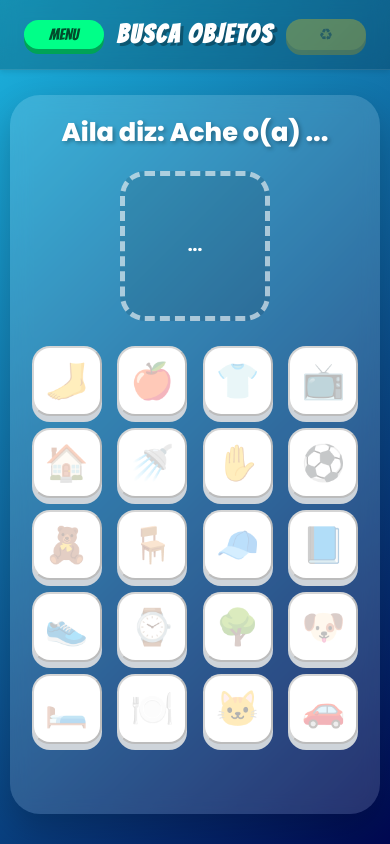
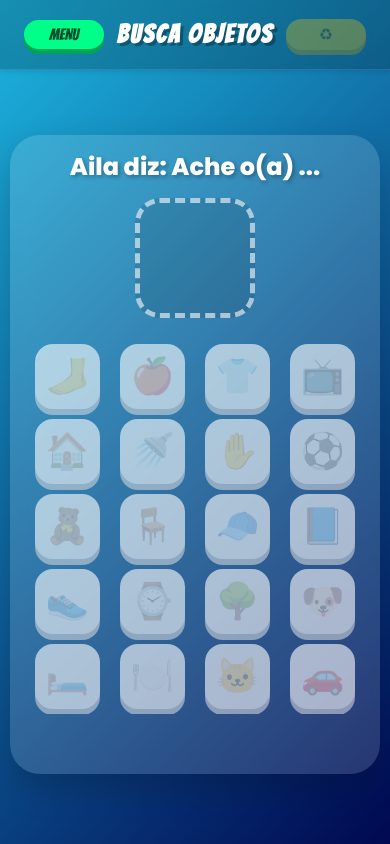
Before and after one commit to pelegobruno/jogos-tea, a React (Vite) app: page /jogos-tea/objetos in a window 390 px wide. Built offline with nearby package versions, Linux system fonts and the light colour scheme.

Commit message:
Fix: render error, session persistence and objetos layout optimization

```diff
--- a/src/pages/Objetos.jsx
+++ b/src/pages/Objetos.jsx
@@ -2,7 +2,6 @@
 import { useNavigate } from 'react-router-dom'
 import '@/styles/objetos.css'
 
-/* ===== ITENS (Caminhos relativos para GitHub Pages) ===== */
 const ITENS_ORIGINAIS = [
   { icon: '🏠', nome: 'Casa', audio: 'audio/comandos/aila-arraste-casa.mp3' },
   { icon: '⚽', nome: 'Bola', audio: 'audio/comandos/aila-arraste-bola.mp3' },
@@ -28,8 +27,6 @@
 
 export default function Objetos() {
   const navigate = useNavigate()
-
-  /* ===== REFS ===== */
   const vozRef = useRef(null)
   const musicRef = useRef(null)
   const errRef = useRef(null)
@@ -37,44 +34,34 @@
   const reinicioRef = useRef(null)
 
   const soundOn = localStorage.getItem('soundOn') !== 'false'
-
-  /* ===== ESTADOS ===== */
   const [itensDisponiveis, setItensDisponiveis] = useState([])
   const [objetivoAtual, setObjetivoAtual] = useState(null)
   const [mensagem, setMensagem] = useState('')
-  const [alvoIcon, setAlvoIcon] = useState('Clique no Objeto')
+  const [alvoIcon, setAlvoIcon] = useState('')
   const [finalizado, setFinalizado] = useState(false)
   const [bloqueado, setBloqueado] = useState(true)
 
-  /* ===== ÁUDIO SEGURO ===== */
   const safePlay = useCallback((ref, src = null, onEnd = null) => {
-    // Parar áudios ativos
     [vozRef, errRef, fimRef, reinicioRef].forEach(r => {
       if (r.current) {
         r.current.pause()
         r.current.currentTime = 0
       }
     })
-
     const audioEl = ref?.current
     if (!soundOn || !audioEl) {
       setBloqueado(false)
       onEnd?.()
       return
     }
-
     if (src) audioEl.src = src
-
-    audioEl.play()
-      .then(() => {
+    audioEl.play().then(() => {
       setBloqueado(true)
       audioEl.onended = () => {
-          audioEl.onended = null
         setBloqueado(false)
         onEnd?.()
       }
-      })
-      .catch(() => {
+    }).catch(() => {
       setBloqueado(false)
       onEnd?.()
     })
@@ -87,22 +74,16 @@
       safePlay(fimRef)
       return
     }
-
     const sorteado = listaAtual[Math.floor(Math.random() * listaAtual.length)]
     setObjetivoAtual(sorteado)
-
-    // Timeout para evitar colisão de áudios
-    setTimeout(() => {
-      safePlay(vozRef, sorteado.audio)
-    }, 300)
+    setTimeout(() => safePlay(vozRef, sorteado.audio), 400)
   }, [safePlay])
 
   const iniciar = useCallback((reinicio = false) => {
     const listaEmbaralhada = [...ITENS_ORIGINAIS].sort(() => Math.random() - 0.5)
-
     setItensDisponiveis(listaEmbaralhada)
     setMensagem('')
-    setAlvoIcon('...')
+    setAlvoIcon('')
     setFinalizado(false)
 
     if (musicRef.current && soundOn) {
@@ -113,19 +94,19 @@
     if (reinicio) {
       safePlay(reinicioRef, null, () => sortearProximo(listaEmbaralhada))
     } else {
-      // Pequeno delay resolve o erro "setState synchronously within an effect"
-      setTimeout(() => {
       safePlay(vozRef, 'audio/aila-intro.mp3', () => sortearProximo(listaEmbaralhada))
-      }, 100)
     }
   }, [safePlay, sortearProximo, soundOn])
 
-  // Efeito de inicialização corrigido
+  // CORREÇÃO DO ERRO DA IMAGEM: useEffect sem setState síncrono
   useEffect(() => {
+    const timer = setTimeout(() => {
       iniciar()
+    }, 100)
 
+    return () => {
+      clearTimeout(timer)
       const sons = [vozRef, musicRef, errRef, fimRef, reinicioRef]
-    return () => {
       sons.forEach(ref => {
         if (ref.current) {
           ref.current.pause()
@@ -133,14 +114,11 @@
         }
       })
     }
-    // eslint-disable-next-line react-hooks/exhaustive-deps
-  }, [])
+  }, [iniciar])
 
-  /* ===== LÓGICA DE ESCOLHA CORRIGIDA (TRIM + LOWERCASE) ===== */
   const processarEscolha = (itemClicado) => {
     if (bloqueado || finalizado || !objetivoAtual) return
 
-    // Compara nomes limpando espaços e acentos
     const nomeNormalizado = itemClicado.nome.trim().toLowerCase()
     const objetivoNormalizado = objetivoAtual.nome.trim().toLowerCase()
 
@@ -152,7 +130,7 @@
       safePlay(vozRef, 'audio/aila-muito-bem.mp3', () => {
         const novaLista = itensDisponiveis.filter(i => i.nome !== itemClicado.nome)
         setItensDisponiveis(novaLista)
-        setAlvoIcon('Próximo...')
+        setAlvoIcon('')
         setMensagem('')
         sortearProximo(novaLista)
       })
@@ -177,7 +155,9 @@
           </div>
 
           <div className={`target-zone ${bloqueado ? 'locked' : ''}`}>
-            <div className="target-display">{alvoIcon}</div>
+            <div className={`target-display ${alvoIcon ? 'pop-in' : ''}`}>
+              {alvoIcon}
+            </div>
           </div>
 
           <div className="grid-objetos">
@@ -192,7 +172,6 @@
               </button>
             ))}
           </div>
-
           <div className="feedback-message">{mensagem}</div>
         </div>
       </main>
--- a/src/pages/intro.jsx
+++ b/src/pages/intro.jsx
@@ -146,9 +146,9 @@
     if (audio.music.current) audio.music.current.pause()
     play(audio.boom)
 
-    // AQUI: Salva no navegador que a intro terminou
-    // Isso impede que o F5 traga o usuário para cá de novo
-    localStorage.setItem('introFinished', 'true')
+    // AQUI: Salva na sessão que a intro terminou nesta aba.
+    // sessionStorage morre quando a aba/browser fecha.
+    sessionStorage.setItem('introSession', 'active')
 
     if (flashRef.current) flashRef.current.classList.add('boom-flash')
     if (flaskRef.current) flaskRef.current.classList.add('flask-explode')
--- a/src/router/AppRouter.jsx
+++ b/src/router/AppRouter.jsx
@@ -7,19 +7,24 @@
 import Objetos from '@/pages/Objetos'
 
 export default function AppRouter() {
-  // Verifica se a intro já foi finalizada anteriormente
-  const hasFinishedIntro = localStorage.getItem('introFinished') === 'true'
+  // Verificamos se a sessão de intro está ativa nesta aba
+  // Usamos sessionStorage para que o F5 não reinicie a intro,
+  // mas fechar e abrir a aba sim.
+  const isSessionActive = sessionStorage.getItem('introSession') === 'active'
 
   return (
     <Routes>
-      {/* Se o usuário entrar na raiz "/" e já tiver terminado a intro,
-          ele é jogado direto para o "/menu". Caso contrário, vê a Intro.
+      {/* Se acessar a raiz "/" e a sessão estiver ativa (refresh), vai pro Menu.
+          Se não houver sessão ativa (abriu agora), mostra a Intro.
       */}
       <Route
         path="/"
-        element={hasFinishedIntro ? <Navigate to="/menu" replace /> : <Intro />}
+        element={isSessionActive ? <Navigate to="/menu" replace /> : <Intro />}
       />
 
+      {/* As rotas abaixo não possuem redirecionamento interno.
+          Se o usuário der F5 em /matematica, o navegador recarregará /matematica normalmente.
+      */}
       <Route path="/menu" element={<Menu />} />
       <Route path="/emocoes" element={<Emocoes />} />
       <Route path="/imitacao" element={<Imitacao />} />
--- a/src/styles/objetos.css
+++ b/src/styles/objetos.css
@@ -1,9 +1,18 @@
+/* Container Principal - Evita que a tela fique "floxa" */
+.objetos-page-wrapper {
+  width: 100vw;
+  height: 100vh;
+  overflow: hidden; /* Impede rolagem desnecessária */
+  display: flex;
+  flex-direction: column;
+}
+
 .objetos-container {
   width: 95%;
-  max-width: 650px;
+  max-width: 700px;
   margin: 10px auto;
   text-align: center;
-  padding: 20px;
+  padding: 15px;
   background: rgba(255, 255, 255, 0.15);
   backdrop-filter: blur(10px);
   border-radius: 30px;
@@ -11,60 +20,91 @@
 }
 
 .command {
-  font-size: 1.6rem;
+  font-size: 1.5rem;
   color: #fff;
   font-weight: 800;
-  margin-bottom: 20px;
+  margin-bottom: 15px;
   text-shadow: 2px 2px 4px rgba(0,0,0,0.3);
 }
 
+/* Zona de Destino - Quadrado fixo */
 .target-zone {
-  width: 150px;
-  height: 150px;
-  margin: 0 auto 25px;
+  width: 160px;
+  height: 160px;
+  margin: 0 auto 20px;
   border: 5px dashed rgba(255, 255, 255, 0.6);
   border-radius: 25px;
   display: flex;
   align-items: center;
   justify-content: center;
   background: rgba(0,0,0,0.1);
-  transition: all 0.3s ease;
+  overflow: hidden; /* Garante que nada saia do quadrado */
 }
 
+/* O ícone dentro do quadrado ocupa o espaço todo */
 .target-display {
-  color: #fff;
-  font-weight: bold;
+  width: 100%;
+  height: 100%;
+  display: flex;
+  align-items: center;
+  justify-content: center;
+  font-size: 5.5rem; /* Tamanho proporcional ao quadrado */
+  line-height: 1;
+}
+
+/* Animação para o ícone aparecer suavemente */
+.pop-in {
+  animation: popIcon 0.4s cubic-bezier(0.175, 0.885, 0.32, 1.275);
+}
+
+@keyframes popIcon {
+  0% { transform: scale(0); opacity: 0; }
+  100% { transform: scale(1); opacity: 1; }
 }
 
 .grid-objetos {
   display: grid;
-  grid-template-columns: repeat(5, 1fr); /* 5 colunas para caber os 20 itens bem */
-  gap: 12px;
+  grid-template-columns: repeat(5, 1fr);
+  gap: 10px;
   justify-items: center;
+  max-height: 50vh; /* Limita a altura do grid para não empurrar o layout */
+  overflow-y: auto; /* Se houver muitos itens, rola apenas o grid */
+  padding: 5px;
 }
 
 .item-card-objetos {
-  width: 85px;  /* Tamanho grande original */
-  height: 85px;
+  width: 80px;
+  height: 80px;
   background: #ffffff;
+  border: none;
   border-radius: 18px;
   font-size: 2.8rem;
   display: flex;
   align-items: center;
   justify-content: center;
-  cursor: grab;
+  cursor: pointer;
   box-shadow: 0 6px 0px #ced4da;
-  user-select: none;
-  transition: transform 0.1s;
+  transition: all 0.1s;
+  padding: 0;
 }
 
-.item-card-objetos:active {
-  cursor: grabbing;
-  transform: scale(1.1);
+.item-card-objetos:hover:not(:disabled) {
+  transform: translateY(-2px);
+  background: #f8f9fa;
+}
+
+.item-card-objetos:active:not(:disabled) {
+  transform: translateY(4px);
+  box-shadow: 0 2px 0px #ced4da;
+}
+
+.item-card-objetos:disabled {
+  opacity: 0.6;
+  cursor: not-allowed;
 }
 
 .feedback-message {
-  margin-top: 20px;
+  margin-top: 15px;
   height: 30px;
   font-size: 1.4rem;
   color: #ffeb3b;
@@ -72,14 +112,21 @@
   text-shadow: 1px 1px 2px rgba(0,0,0,0.5);
 }
 
-/* Responsividade para celulares */
-@media (max-width: 500px) {
+/* Responsividade Celulares */
+@media (max-width: 600px) {
   .grid-objetos {
     grid-template-columns: repeat(4, 1fr);
   }
   .item-card-objetos {
-    width: 70px;
-    height: 70px;
+    width: 65px;
+    height: 65px;
     font-size: 2.2rem;
   }
+  .target-zone {
+    width: 120px;
+    height: 120px;
+  }
+  .target-display {
+    font-size: 4rem;
+  }
 }
```
Lines whose indentation alone changed are shown as unchanged.
